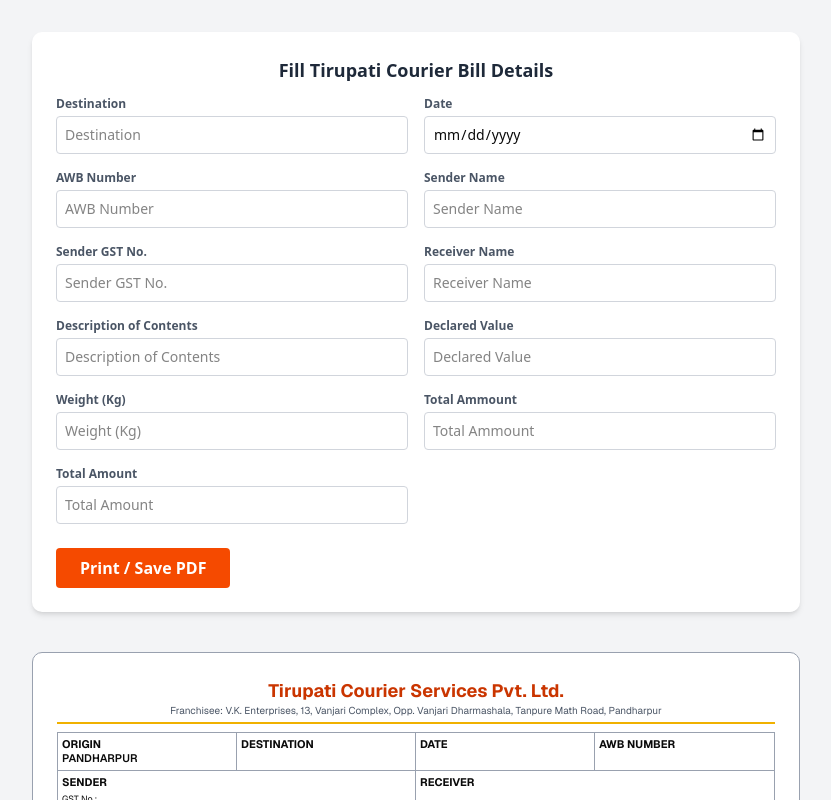
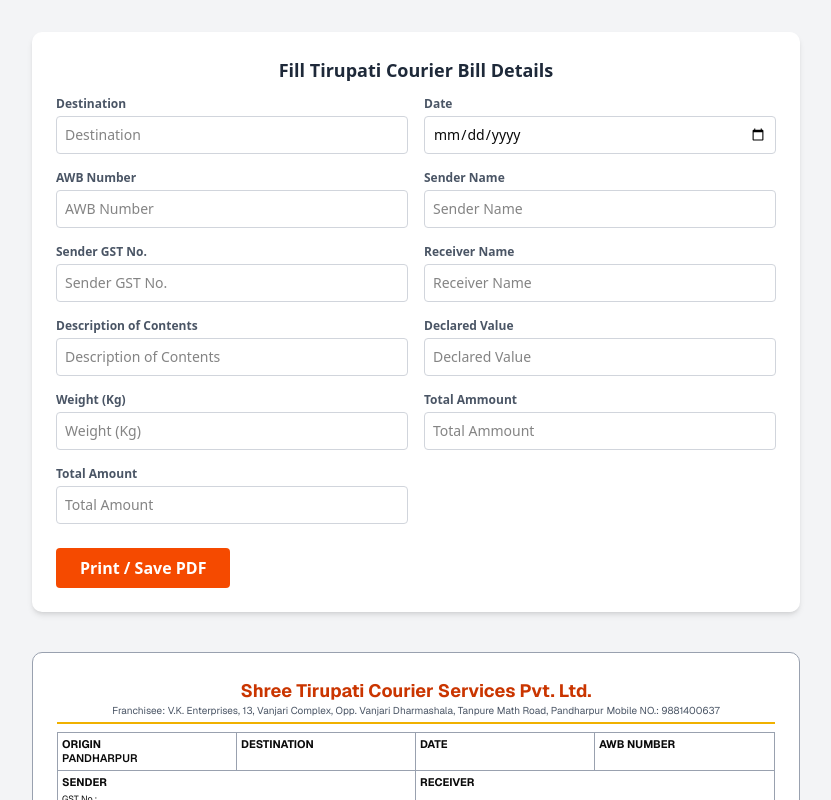
Before and after one commit to Harshk133/project-v1, a Next.js app: page / in a window 1280 px wide. Shown: the top 800 px of the page, without its empty margins (224-1055 px from the left). Built offline with nearby package versions, Linux system fonts and the light colour scheme.

Commit message:
Initial Commit!

```diff
--- a/src/app/page.js
+++ b/src/app/page.js
@@ -288,11 +288,11 @@
         {/* Header */}
         <div className="text-center border-b-2 border-yellow-500 pb-1 mb-2">
           <h2 className="text-base sm:text-lg font-bold text-orange-700">
-            Tirupati Courier Services Pvt. Ltd.
+            Shree Tirupati Courier Services Pvt. Ltd.
           </h2>
           <p className="text-[9px] sm:text-[10px] text-gray-600 leading-tight">
             Franchisee: V.K. Enterprises, 13, Vanjari Complex, Opp. Vanjari
-            Dharmashala, Tanpure Math Road, Pandharpur
+            Dharmashala, Tanpure Math Road, Pandharpur Mobile NO.:  9881400637
           </p>
         </div>
 
```
